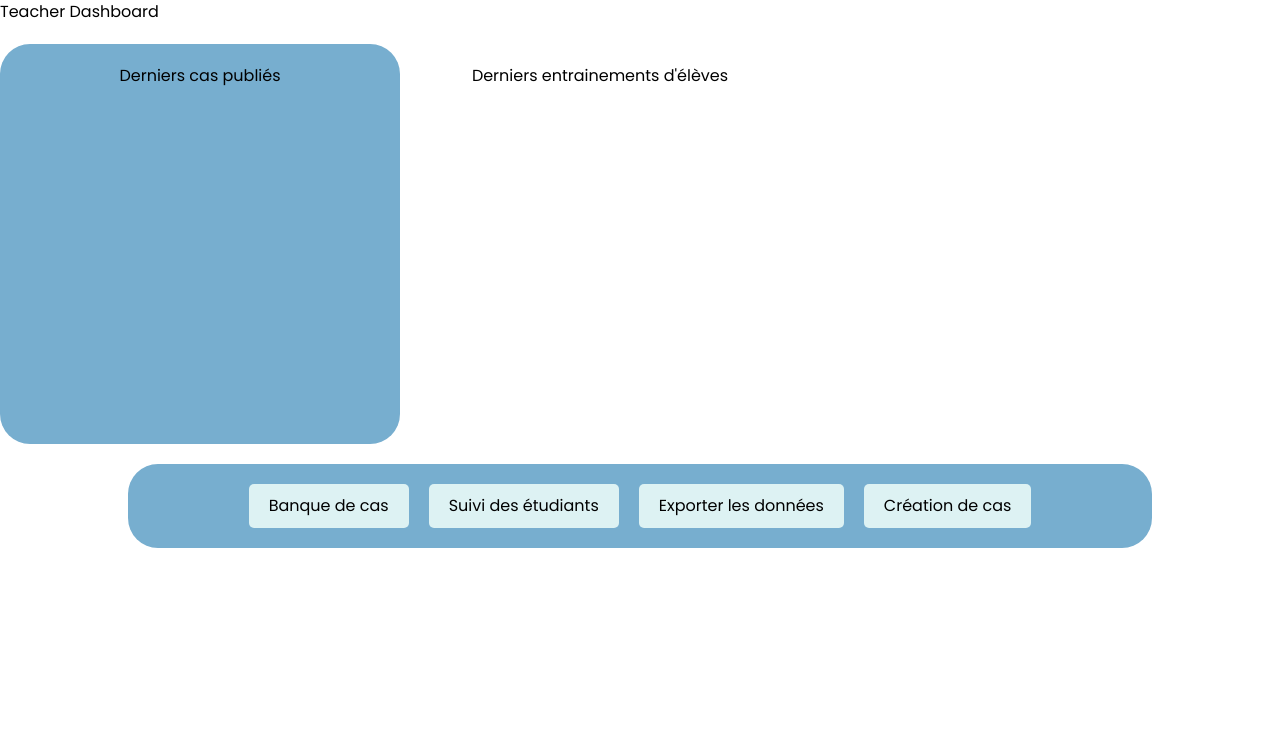
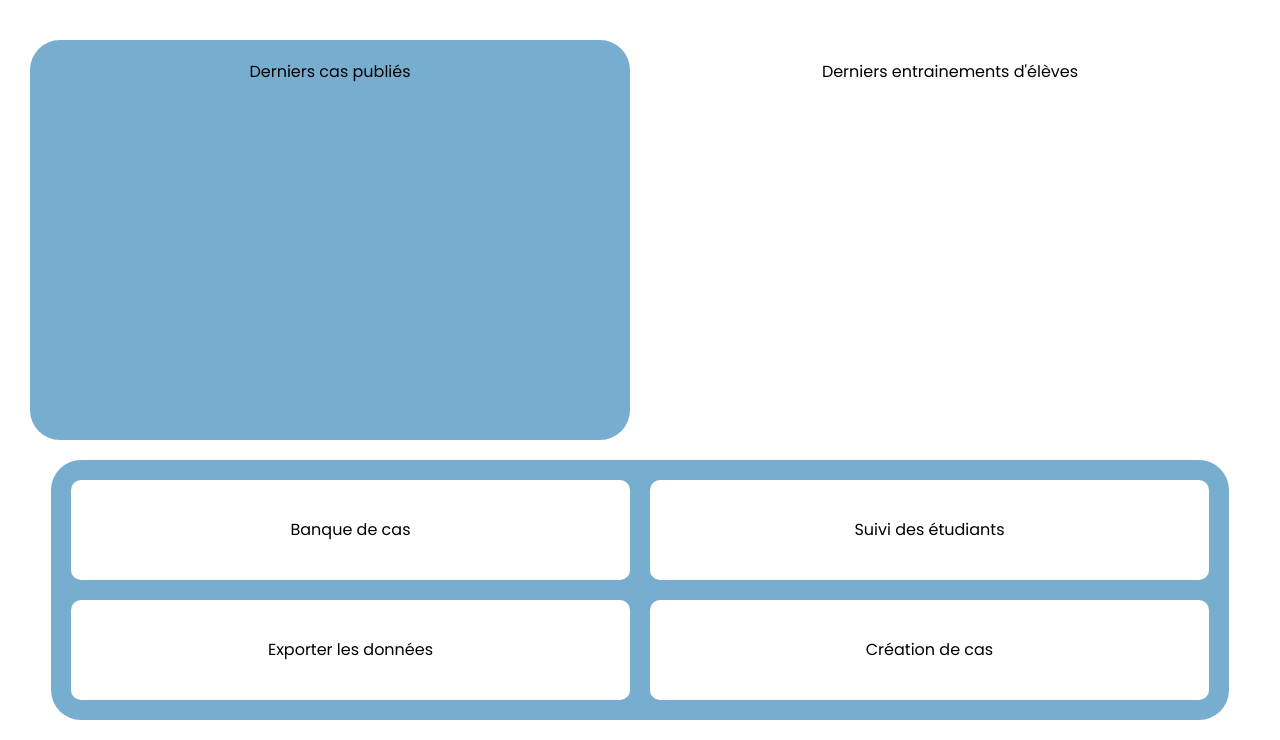
Before and after one commit to CillianBgrPro/Projet-Entreprise, a Django app: page /dashboard/professeur/ in a window 1280 px wide. Shown: the part 120-860 px from the top of the page. Before the commit the page ends 668 px from the top, so only its background shows below. Run offline with Django 5.2, Linux system fonts and the light colour scheme; the visitor is signed in with stand-in values (Sample User, id 1).

Commit message:
css for dashboards

```diff
--- a/assets/css/dashboard.css
+++ b/assets/css/dashboard.css
@@ -3,15 +3,18 @@ body {
     height: 100vh;
 }
 
+section {
+    padding: 20px;
+}
+
 .top-infos {
     display: flex;
-    flex-wrap: wrap;
-    align-items: center;
+    justify-content: space-around;
     margin-top: 20px;
 }
 
 .sections {
-    width: 400px;
+    width: 600px;
     height: 400px;
     display: flex;
     flex-direction: column;
@@ -30,25 +33,30 @@ body {
 
 .actions {
     margin-top: 20px;
+    width: 95%;
 
     justify-self: center;
-    width: 80%;
     border-radius: 30px;
+
+    display: grid;
+    grid-template-columns: repeat(2, 1fr);
+    gap: 20px;
 
     padding: 20px;
     background-color: rgb(119, 174, 207);
-
-    display: flex;
-    flex-wrap: wrap;
-    justify-content: center;
-    gap: 20px;
 }
 
 .action-btn {
-    padding: 10px 20px;
+    width: 100%;
+    height: 100px;
+
     border: none;
-    border-radius: 5px;
-    background-color: rgb(221, 242, 243);
-    color: black;
+    border-radius: 10px;
+
+    background-color: white;
     font-size: 16px;
 }
+
+.action-btn:hover {
+    background-color: rgb(221, 242, 243);
+}
--- a/templates/teacher/teacher_dashboard.html
+++ b/templates/teacher/teacher_dashboard.html
@@ -1,7 +1,6 @@
 <link rel="stylesheet" href="../../assets/css/dashboard.css" />
 {% extends 'index.html' %} {% block title %}Tableau de bord professeur - DR. VIRTUORL{% endblock %} {% block content %}
 <section>
-    <h1>Teacher Dashboard</h1>
     <div class="top-infos">
         <div class="section1 sections">
             <h2>Derniers cas publiés</h2>
```
